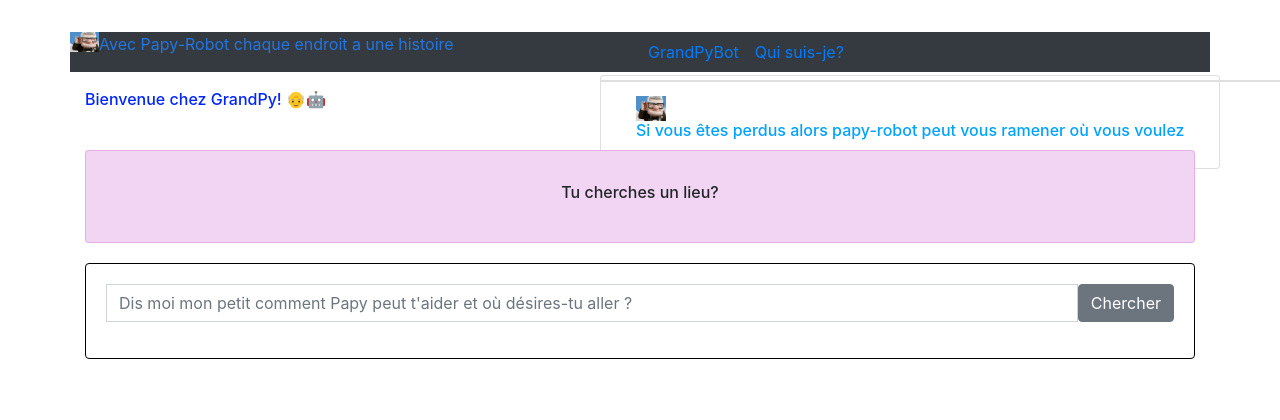
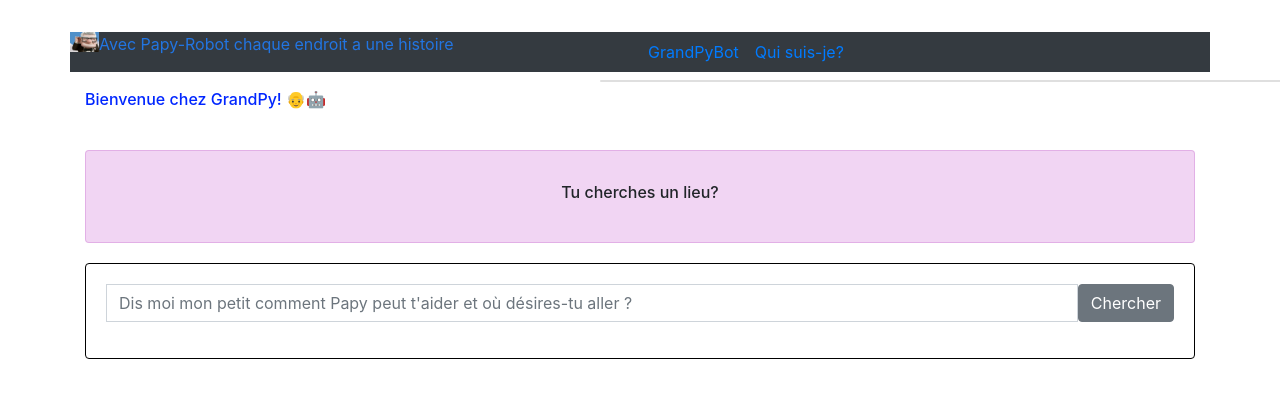
Before and after one commit to HBaraa/HBaraa-Projet7-Papy-robot, a Python web app: template app_folder/templates/home.html in a window 1280 px wide. Shown: the top 420 px of the page. Run offline with Jinja, Linux system fonts and the light colour scheme; the template is opened without the code that fills it, so the values that code supplies are empty; some libraries are stand-ins or nearby versions.

Commit message:
modifying front-end files

```diff
--- a/app_folder/static/js_script/interaction.js
+++ b/app_folder/static/js_script/interaction.js
@@ -70,7 +70,7 @@ let show_info = document.querySelector("#grandpa");
 let load_pic = document.querySelector("#load");
 let infos_displayed = document.querySelector("#information");
 let mapdisp = document.querySelector("#map");
-let logo = document.querySelector("#papy_logo")
+
 show_info.style.visibility = "hidden";
 let showtext = "";
 let papiresp = "";
@@ -100,6 +100,7 @@ form.addEventListener("submit", function (event) {
             title = response["title"];
             function strUcFirst(a) { return (a + '').charAt(0).toUpperCase() + a.substr(1); }
             let greet_sentence = strUcFirst(response['greeting']);
+            if (response['reponse'] !== "") {
                 if ((response["title"] !== "") && (words_list !== "")) {
                     for (var i = 0; i < words_list.length; i++) {
                         let word = words_list[i];
@@ -109,7 +110,6 @@ form.addEventListener("submit", function (event) {
                     showtext = greet_sentence + " mon poussin 👋, Papi a compris que tu cherches " + paragraph + ". Attends mon petit! papi va te trouver cet endroit 🧐 ";
                     papiresp = "Ok papi";
                     linkref = "#grandpa";
-                logo.style.visibility = "hidden";
                 }
                 else if ((words_list == "") || (response["address"] == "") || response["geodatas"] == [0, 0]) {
                     showtext = "Bonjour mon petit, j'ai pas compris ce que tu m'as dit 🤷‍♂️.Dis à papi clairement tu cherche quel endroit";
@@ -131,6 +131,14 @@ form.addEventListener("submit", function (event) {
                     // console.log(showtext);
                     linkref = "http://127.0.0.1:5000/"
                     show_info.style.visibility = "hidden";
+                }
+                else {
+                    showtext = "Bonjour mon petit, j'ai pas compris ce que tu m'as dit 🤷‍♂️.Dis à papi clairement tu cherche quel endroit";
+                    papiresp = "Ok papi";
+                    // console.log(showtext);
+                    linkref = "http://127.0.0.1:5000/"
+                    show_info.style.visibility = "hidden";
+                }
             }
             else {
                 showtext = "Bonjour mon petit, j'ai pas compris ce que tu m'as dit 🤷‍♂️.Dis à papi clairement tu cherche quel endroit";
--- a/app_folder/templates/home.html
+++ b/app_folder/templates/home.html
@@ -7,20 +7,7 @@
             <div class="col-lg-12" style="position:relative;  width:30px; height:30px; top:10px;">
                 <h6 style="color:#0026ff; ">Bienvenue chez GrandPy! 👴🤖</h6>
             </div>
-            <div class="papy_logo" id="papy_logo" style=" visibility:visible;">
-                <div class="card" style="position:absolute; top:75px; left:600px;">
-                    <div class="card-body">
-                        <div class="col-md-12">
-                            <img class=”card-img-top” src="../static/images/papy.png" position="absolute" height="25" width="30">
-                            <h6 style="color:#00a2ff">Si vous êtes perdus alors papy-robot peut vous ramener où vous
-                            voulez
-                            </h6>
-                        </div>
-                    </div>
-                </div>
-            </div>
         </div>
-
         <div class="row" style="position:relative; top:0px;">
             <div class=" col-lg-12 col-md-4 text-center d-block w-800">
                 <section class="main-section" id="signup" style="position:relative; top:40px;">
```
Lines whose indentation alone changed are shown as unchanged.
